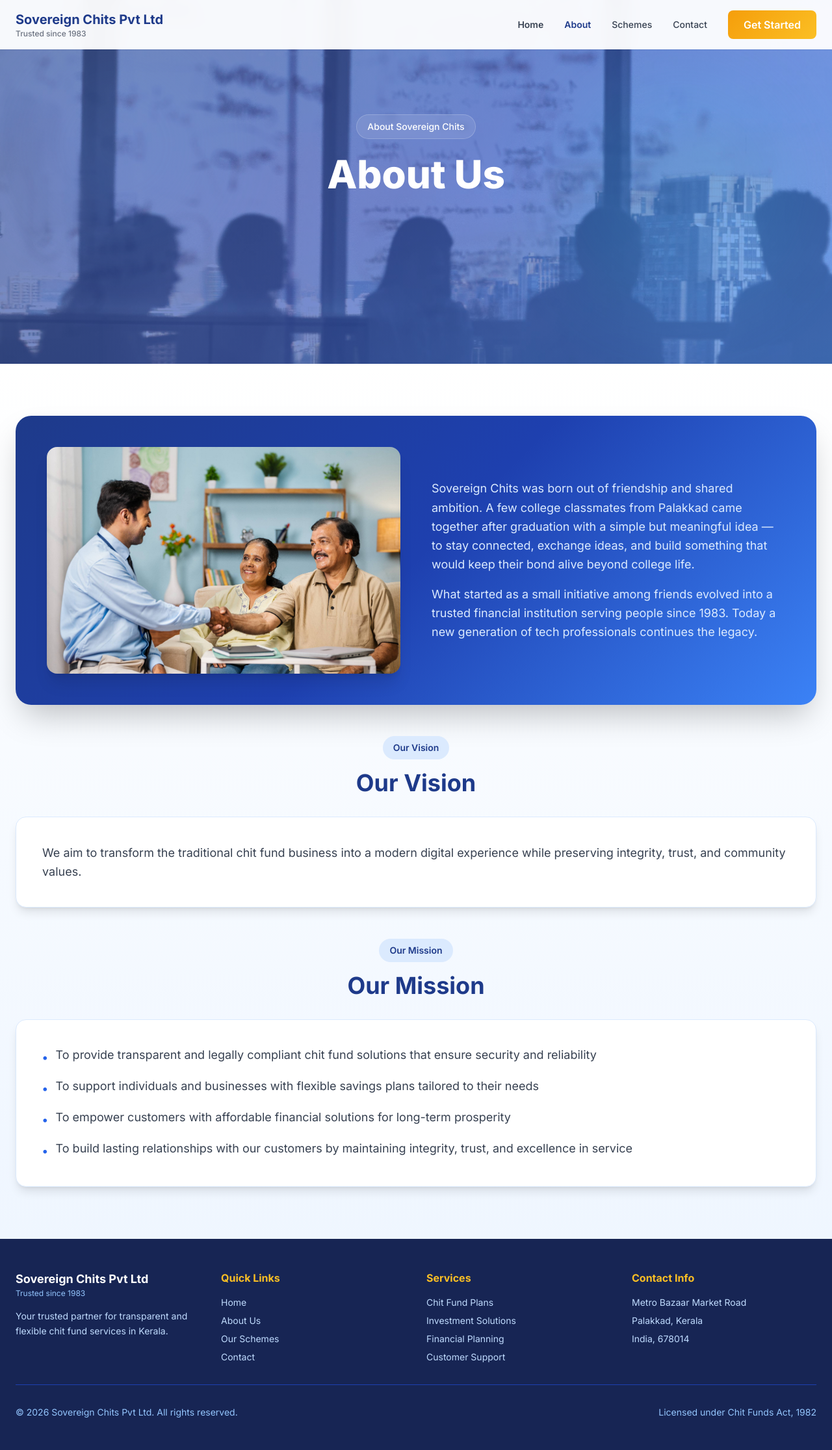
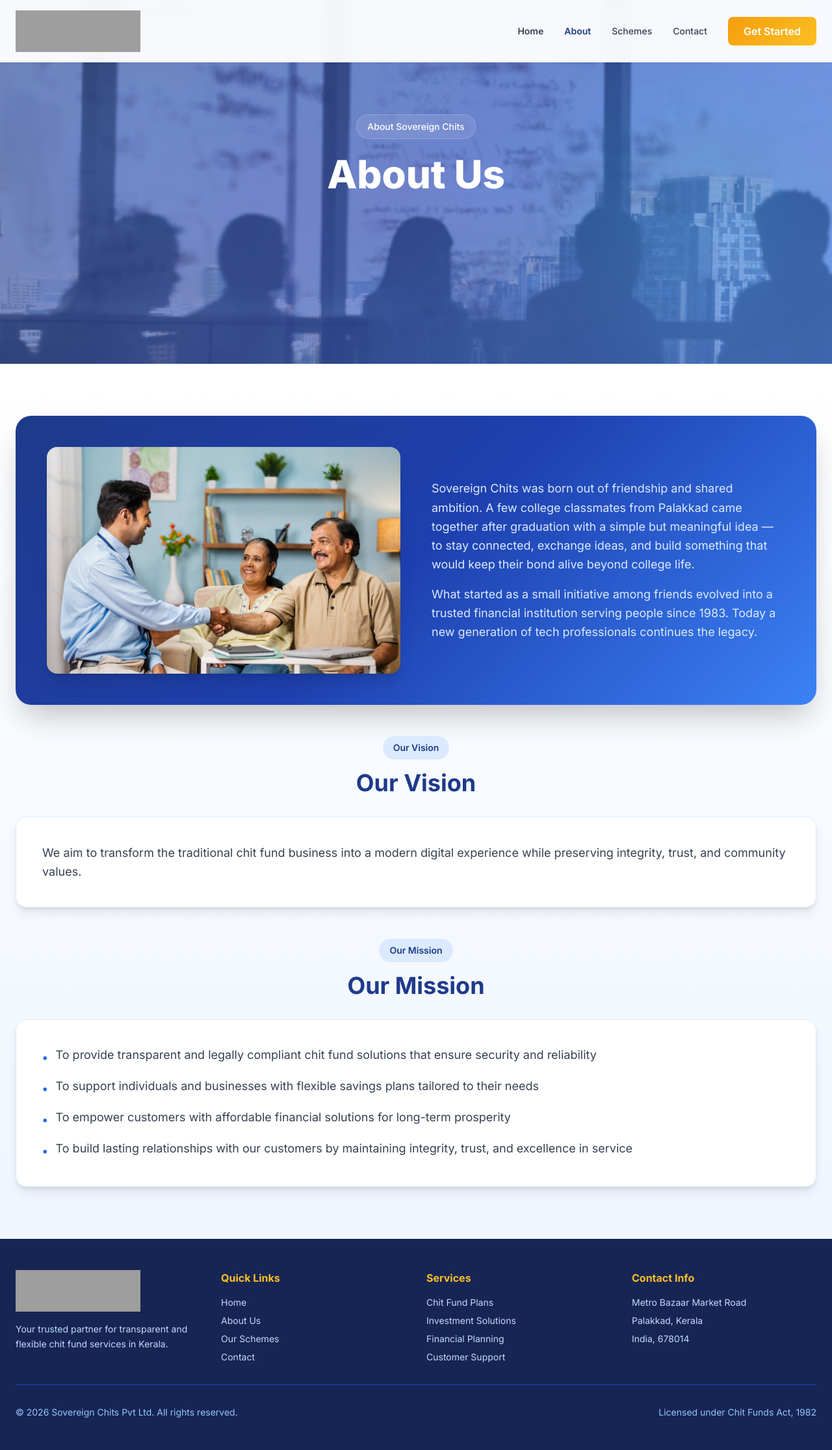
Before and after one commit to JithuPrabhakar/sovereignchits, a Django app: page /about/ in a window 1280 px wide. Shown: the whole page at 65% size. Run offline with Django 4.2, Linux system fonts and the light colour scheme; some libraries are stand-ins or nearby versions; grey boxes are pictures that could not be loaded.

Commit message:
logo change

```diff
--- a/website/templates/website/base.html
+++ b/website/templates/website/base.html
@@ -138,10 +138,12 @@
     >
       <div class="max-w-7xl mx-auto px-4 sm:px-6">
         <div class="flex justify-between items-center py-4">
-          <a
-            href="{% url 'index' %}"
-            class="flex items-center gap-3 group"
-          >
+          <a href="index.html" class="flex items-center gap-3 group h-16 overflow-hidden">
+            <!-- <div
+                        class="p-2 rounded-xl shadow-lg group-hover:shadow-xl transition-all"
+                      > -->
+            <img src="/assets/images/logo_with_caption.jpeg" alt="Sovereign Chits Logo" class="w-auto h-36 rounded-sm" />
+            <!-- </div>
                       <div>
                         <div class="text-xl font-bold text-blue-900">
                           Sovereign Chits Pvt Ltd
@@ -151,7 +153,7 @@
                         >
                           Trusted since 1983
                         </div>
-            </div>
+                      </div> -->
           </a>
 
           <div class="hidden md:flex gap-8 items-center">
@@ -253,14 +255,23 @@
         <div class="grid md:grid-cols-4 gap-8 mb-8">
           <div>
             <div class="flex items-center gap-3 mb-4">
+              <a href="index.html" class="flex items-center gap-3 group h-16 overflow-hidden">
+                <!-- <div
+                            class="p-2 rounded-xl shadow-lg group-hover:shadow-xl transition-all"
+                          > -->
+                <img src="/assets/images/logo_with_caption.jpeg" alt="Sovereign Chits Logo" class="w-auto h-36 rounded-sm" />
+                <!-- </div>
                           <div>
-                <div class="text-lg font-bold">
+                            <div class="text-xl font-bold text-blue-900">
                               Sovereign Chits Pvt Ltd
                             </div>
-                <div class="text-xs text-blue-300">
+                            <div
+                              class="text-xs text-gray-500 font-medium"
+                            >
                               Trusted since 1983
                             </div>
-              </div>
+                          </div> -->
+              </a>
             </div>
             <p
               class="text-blue-200 text-sm leading-relaxed"
```
Lines whose indentation alone changed are shown as unchanged.
